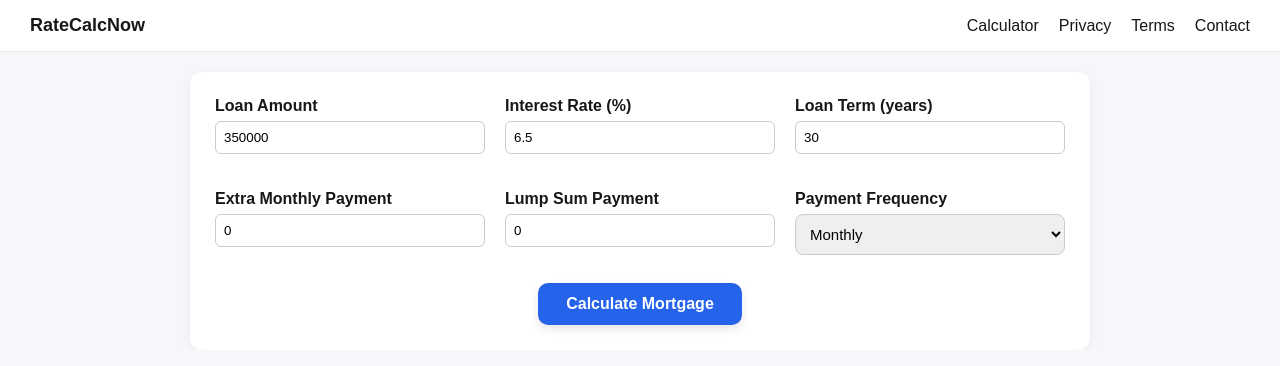
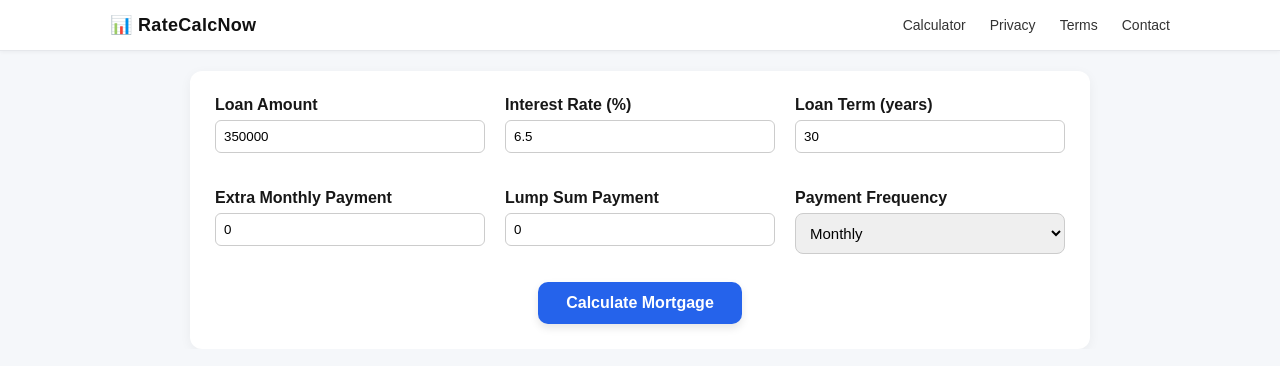
Before and after one commit to TitanCodi/mortgage-calculator, a Next.js app: page / in a window 1280 px wide. Shown: the top 366 px of the page. Built offline with nearby package versions, Linux system fonts and the light colour scheme.

Commit message:
Add Google AdSense verification

```diff
--- a/app/layout.tsx
+++ b/app/layout.tsx
@@ -88,31 +88,94 @@ export default function RootLayout({
 
       <body className={`${geistSans.variable} ${geistMono.variable}`}>
 
+        {/* Sticky Header */}
+
         <header
           style={{
-      borderBottom: "1px solid #eee",
-      padding: "15px 30px",
-      display: "flex",
-      justifyContent: "space-between",
-      alignItems: "center",
-      background: "#fff"
+            position: "sticky",
+            top: 0,
+            zIndex: 1000,
+            background: "#ffffff",
+            borderBottom: "1px solid #e5e7eb",
+            boxShadow: "0 1px 4px rgba(0,0,0,0.05)",
           }}
         >
-    <strong style={{fontSize:"18px"}}>
-      RateCalcNow
-    </strong>
+          <div
+            style={{
+              maxWidth: "1100px",
+              margin: "0 auto",
+              display: "flex",
+              alignItems: "center",
+              justifyContent: "space-between",
+              padding: "14px 20px",
+            }}
+          >
 
-    <nav style={{display:"flex", gap:"20px"}}>
+            {/* Logo */}
 
-      <a href="/calculator">Calculator</a>
+            <a
+              href="/"
+              style={{
+                fontSize: "18px",
+                fontWeight: 700,
+                textDecoration: "none",
+                color: "#111",
+                letterSpacing: "0.3px",
+              }}
+            >
+              📊 RateCalcNow
+            </a>
 
-      <a href="/privacy">Privacy</a>
+            {/* Navigation */}
 
-      <a href="/terms">Terms</a>
+            <nav
+              style={{
+                display: "flex",
+                gap: "24px",
+                fontSize: "14px",
+              }}
+            >
+              <a
+                href="/calculator"
+                style={{
+                  textDecoration: "none",
+                  color: "#333",
+                }}
+              >
+                Calculator
+              </a>
 
-      <a href="/contact">Contact</a>
+              <a
+                href="/privacy"
+                style={{
+                  textDecoration: "none",
+                  color: "#333",
+                }}
+              >
+                Privacy
+              </a>
 
+              <a
+                href="/terms"
+                style={{
+                  textDecoration: "none",
+                  color: "#333",
+                }}
+              >
+                Terms
+              </a>
+
+              <a
+                href="/contact"
+                style={{
+                  textDecoration: "none",
+                  color: "#333",
+                }}
+              >
+                Contact
+              </a>
             </nav>
+          </div>
         </header>
 
         {children}
```
Lines whose indentation alone changed are shown as unchanged.
